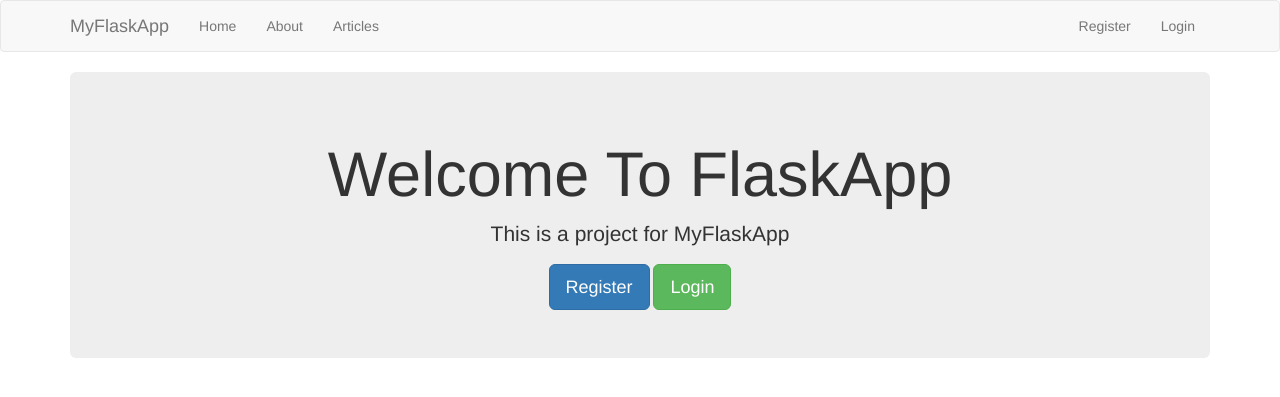
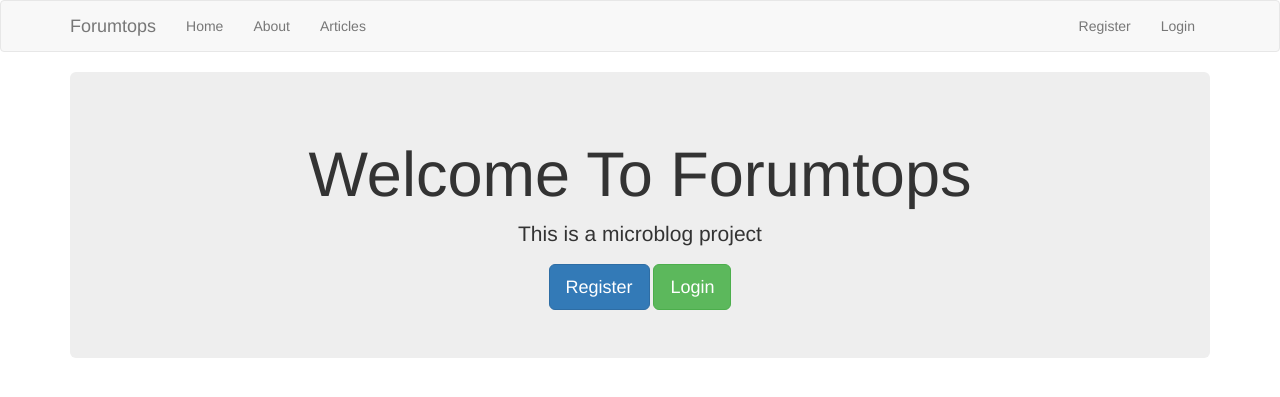
Before and after one commit to nckasman/Forumtops, a Flask app: page / in a window 1280 px wide. Shown: the top 397 px of the page. Run offline with Flask 2, Linux system fonts and the light colour scheme; some libraries are stand-ins or nearby versions.

Commit message:
Add files via upload

```diff
--- a/forumtops/templates/home.html
+++ b/forumtops/templates/home.html
@@ -1,9 +1,7 @@
-{% extends "layout.html" %}
-
-{% block body %}
+{% extends "layout.html" %} {% block body %}
 <div class="jumbotron text-center">
-    <h1>Welcome To FlaskApp</h1>
-    <p class="lead">This is a project for MyFlaskApp</p>
+  <h1>Welcome To Forumtops</h1>
+  <p class="lead">This is a microblog project</p>
   {% if session.logged_in == NULL %}
   <a href="/register" class="btn btn-primary btn-lg">Register</a>
   <a href="/login" class="btn btn-success btn-lg">Login</a>
--- a/forumtops/templates/includes/_navbar.html
+++ b/forumtops/templates/includes/_navbar.html
@@ -1,13 +1,20 @@
 <nav class="navbar navbar-default">
   <div class="container">
     <div class="navbar-header">
-          <button type="button" class="navbar-toggle collapsed" data-toggle="collapse" data-target="#navbar" aria-expanded="false" aria-controls="navbar">
+      <button
+        type="button"
+        class="navbar-toggle collapsed"
+        data-toggle="collapse"
+        data-target="#navbar"
+        aria-expanded="false"
+        aria-controls="navbar"
+      >
         <span class="sr-only">Toggle navigation</span>
         <span class="icon-bar"></span>
         <span class="icon-bar"></span>
         <span class="icon-bar"></span>
       </button>
-          <a class="navbar-brand" href="/">MyFlaskApp</a>
+      <a class="navbar-brand" href="/">Forumtops</a>
     </div>
     <div id="navbar" class="collapse navbar-collapse">
       <ul class="nav navbar-nav">
@@ -23,8 +30,8 @@
         <li><a href="/register">Register</a></li>
         <li><a href="/login">Login</a></li>
         {% endif %}
-
       </ul>
-        </div><!--/.nav-collapse -->
+    </div>
+    <!--/.nav-collapse -->
   </div>
 </nav>
--- a/forumtops/templates/layout.html
+++ b/forumtops/templates/layout.html
@@ -2,7 +2,7 @@
 <html?
   <head>
     <meta charset="utf-8">
-    <title>MyFlaskApp</title>
+    <title>Forumtops</title>
     <link rel="stylesheet" href="https://maxcdn.bootstrapcdn.com/bootstrap/3.3.7/css/bootstrap.min.css">
   </head>
   <body>
```
Lines whose indentation alone changed are shown as unchanged.
